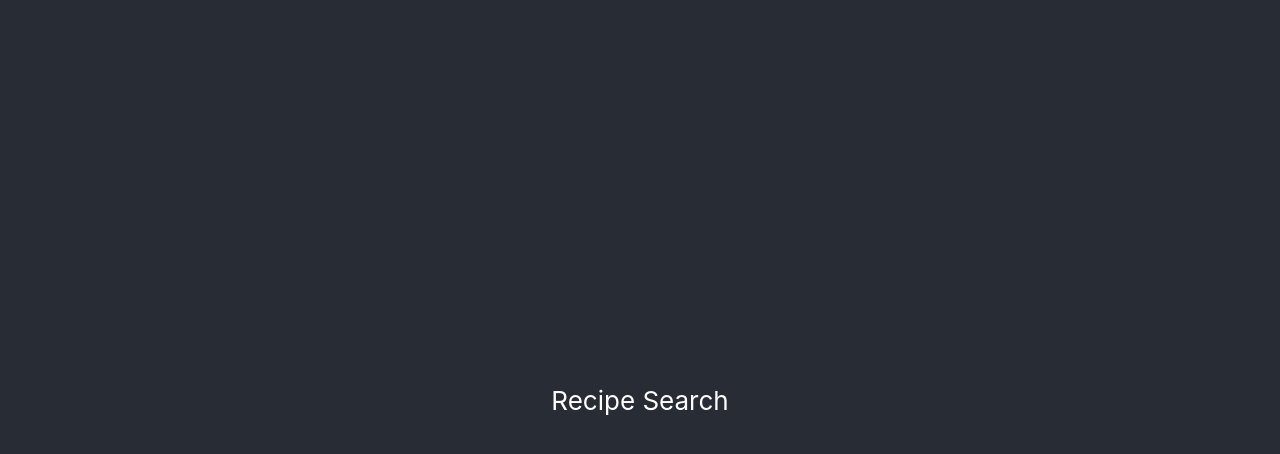
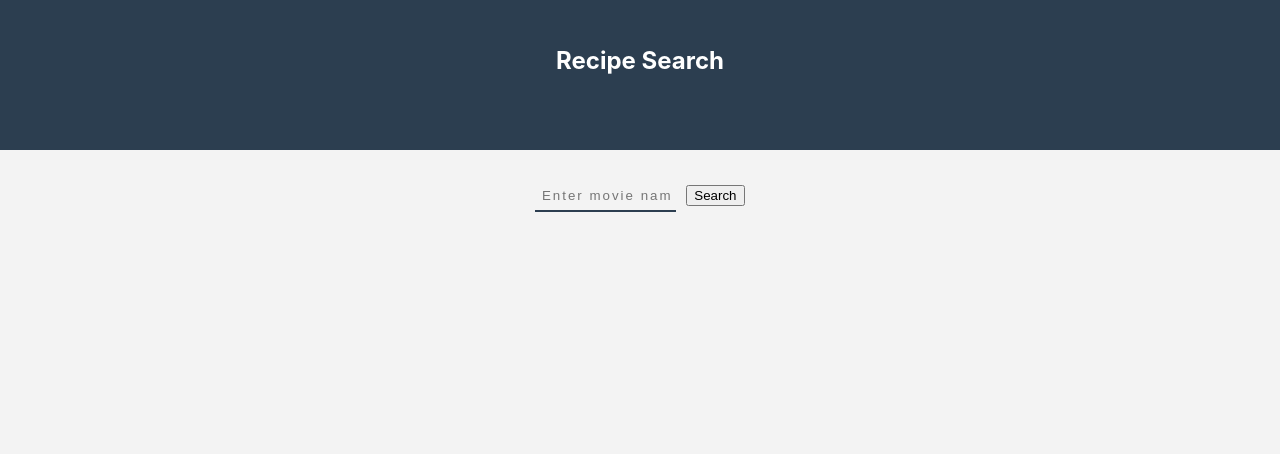
Before and after one commit to rolandexplore93/recipe-search, a React (Create React App) app: page / in a window 1280 px wide. Shown: the top 454 px of the page. Built offline with nearby package versions, Linux system fonts and the light colour scheme.

Commit message:
Fetch recipe data from api and update the UI

```diff
--- a/package.json
+++ b/package.json
@@ -6,7 +6,9 @@
     "@testing-library/jest-dom": "^5.16.4",
     "@testing-library/react": "^13.2.0",
     "@testing-library/user-event": "^13.5.0",
+    "bootstrap": "^5.1.3",
     "react": "^18.1.0",
+    "react-bootstrap": "^2.4.0",
     "react-dom": "^18.1.0",
     "react-scripts": "5.0.1",
     "web-vitals": "^2.1.4"
--- a/src/App.css
+++ b/src/App.css
@@ -1,38 +1,158 @@
+body {
+  background:#f3f3f3;
+}
+
+img {
+  width: 100%;
+  height: 220px;
+}
+
+a {
+  color: #e74c3c !important;
+}
+
+button:focus {
+  outline: none;
+}
+
 .App {
   text-align: center;
 }
 
-.App-logo {
-  height: 40vmin;
-  pointer-events: none;
+.App-header {
+  background-color: #2c3e50;
+  height: 90px;
+  padding: 30px;
+  color: white;
+  margin-bottom: 2rem;
 }
 
-@media (prefers-reduced-motion: no-preference) {
-  .App-logo {
-    animation: App-logo-spin infinite 20s linear;
-  }
+.title {
+  font-size: 1.5em;
 }
 
-.App-header {
-  background-color: #282c34;
-  min-height: 100vh;
-  display: flex;
-  flex-direction: column;
-  align-items: center;
-  justify-content: center;
-  font-size: calc(10px + 2vmin);
-  color: white;
+.recipe_buttons {
+  border: solid 2px #e74c3c;
+  background: transparent;
+  padding: 0.4rem 0.6rem;
+  margin: 0 0.2rem;
+  border-radius: 1px;
+  font-size: 0.8rem;
+  text-transform: uppercase;
+  font-weight: 500;
+  margin-left: 0.7rem;
 }
 
-.App-link {
-  color: #61dafb;
+.recipes__box {
+  background: #fff;
+  padding-bottom: 2rem;
+  border-radius: 5px;
+  box-shadow: -1px 2px 34px -13px rgba(0,0,0,0.75);
+  text-align: left;
+  overflow: hidden;
 }
 
-@keyframes App-logo-spin {
-  from {
-    transform: rotate(0deg);
-  }
-  to {
-    transform: rotate(360deg);
-  }
+.recipe__text {
+  margin-left: 15px;
 }
+
+.recipes__title {
+  color: #e74c3c;
+  text-transform: uppercase;
+  font-size: 1.1rem;
+  padding: 1.8rem 0 0.2rem 0;
+}
+
+.recipes__subtitle {
+  text-transform: uppercase;
+  font-weight: 600;
+  font-size: 0.8rem;
+  letter-spacing: 2px;
+}
+
+.recipes__subtitle span {
+  text-transform: none;
+  font-weight: 400;
+  font-size: 0.8rem;
+  letter-spacing: 1px;
+}
+
+.form__input {
+  background: transparent;
+  border: 0;
+  border-bottom: solid 2px #2c3e50;
+  margin-right: 10px;
+  letter-spacing: 2px;
+  width: 10%;
+  padding: 0.4rem;
+}
+
+.form__button {
+  border: solid 2px #e74c3c;
+  background: transparent;
+  padding: 0.2rem 0.9rem;
+  margin: 0 0.2rem;
+  border-radius: 1px;
+  font-size: 1rem;
+  text-transform: uppercase;
+  font-weight: 500;
+  margin-left: 0.7rem;
+}
+
+input[type="text"] {
+  outline: none;
+}
+
+input:-webkit-autofill {
+  -webkit-box-shadow: 0 0 0 30px #f3f3f3 inset;
+  -webkit-text-fill-color: #2c3e50 !important;
+}
+
+/******** RECIPE.js ********/
+
+.active-recipe {
+  margin: 0 auto;
+  width: 60%;
+}
+
+.active-recipe__img {
+  height: 500px !important;
+}
+
+.active-recipe__title {
+  text-transform: uppercase;
+  letter-spacing: 2px;
+  margin: 1rem 0;
+}
+
+.active-recipe__publisher, .active-recipe__website {
+  text-transform: uppercase;
+  font-size: 1.2rem;
+  margin-bottom: 1rem;
+}
+
+.active-recipe__publisher span {
+  text-transform: none;
+  font-weight: 300;
+  letter-spacing: 2px;
+  margin-left: 5px;
+}
+
+.active-recipe__website span {
+  text-transform: lowercase;
+  font-weight: 300;
+  letter-spacing: 2px;
+  color: #e74c3c;
+  margin-left: 10px;
+}
+
+.active-recipe__button {
+  border: solid 2px #e74c3c;
+  background: transparent;
+  padding: 0.2rem 0.9rem;
+  margin: 0 0.2rem;
+  border-radius: 1px;
+  font-size: 1rem;
+  text-transform: uppercase;
+  font-weight: 500;
+}
--- a/src/App.js
+++ b/src/App.js
@@ -1,13 +1,44 @@
+import React, { useState } from 'react'
+import { useEffect } from 'react';
 import './App.css';
+import Form from './components/Form';
+import Recipes from './components/Recipes';
 
-function App() {
+  const App = () => {
+
+    const [recipes, setRecipes] = useState([])
+
+    console.log(recipes)
+
+    // const getRecipe = useEffect(() => {
+    //   console.log("Running")
+    // }, [])
+
+    const API_KEY = 'b894a500258642a2a9fc24e5e146c332'
+    //https:cors-anywhere.herokuapp.com
+    const getRecipe = async (e) => {
+        e.preventDefault()
+        // Get the recipe input from form element using form name attr.value
+        const recipeName = e.target.elements.recipeName.value;
+
+        const callToAPI = await fetch(`https://api.spoonacular.com/recipes/complexSearch?apiKey=${API_KEY}&query=${recipeName}&number=5&addRecipeInformation=true`)
+        const dataReport = await callToAPI.json()
+        const data = dataReport.results
+        setRecipes(data)
+    }
+
+
   return (
     <div className="App">
       <header className="App-header">
-        Recipe Search
+        <h1 className="title">Recipe Search</h1>
       </header>
+      <Form getRecipe={getRecipe}/>
+      <Recipes recipes={recipes} />
+
+
     </div>
-  );
+  )
 }
 
 export default App;
--- /dev/null
+++ b/src/components/Form.js
@@ -0,0 +1,16 @@
+import React from 'react'
+
+const Form = (props) => {
+    // console.log(props.getRecipe)
+    return (
+        <form onSubmit={props.getRecipe}>
+            <input className='form__input' type="text"
+                name='recipeName'
+                placeholder='Enter movie name'
+            />
+            <button>Search</button>
+        </form>
+    )
+}
+
+export default Form
--- /dev/null
+++ b/src/components/Recipes.js
@@ -0,0 +1,23 @@
+import React from 'react'
+
+const Recipes = (props) => {
+    console.log(props)
+    return (
+       <div>
+            {
+                props.recipes.map((recipe) => {
+                return (
+                    <div key={recipe.id} style={{border: '3px solid red'}}>
+                    <h4>{recipe.title}</h4>
+                    <img src={recipe.image} alt={recipe.title} />
+                    <p><strong>For more info on ingredients & preparation about this recipe:</strong> Visit <a href={recipe.sourceUrl} target='_blank'>{recipe.sourceName}</a> </p>
+
+                    </div>
+                )
+                })
+            }
+       </div>
+    )
+}
+
+export default Recipes
--- a/src/index.js
+++ b/src/index.js
@@ -3,6 +3,8 @@ import ReactDOM from 'react-dom/client';
 import './index.css';
 import App from './App';
 import reportWebVitals from './reportWebVitals';
+
+// import 'bootstrap/dist/css/bootstrap.min.css'
 
 const root = ReactDOM.createRoot(document.getElementById('root'));
 root.render(
```
Also changed, not shown: 1 other file (tests, documents, lock files or other folders).
